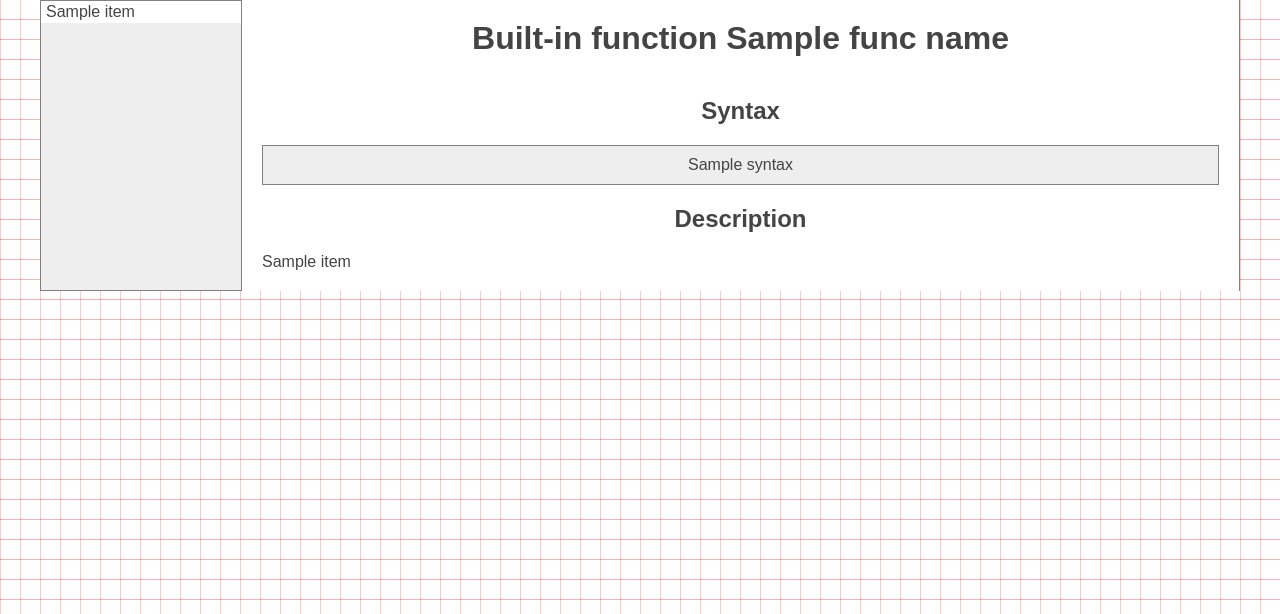
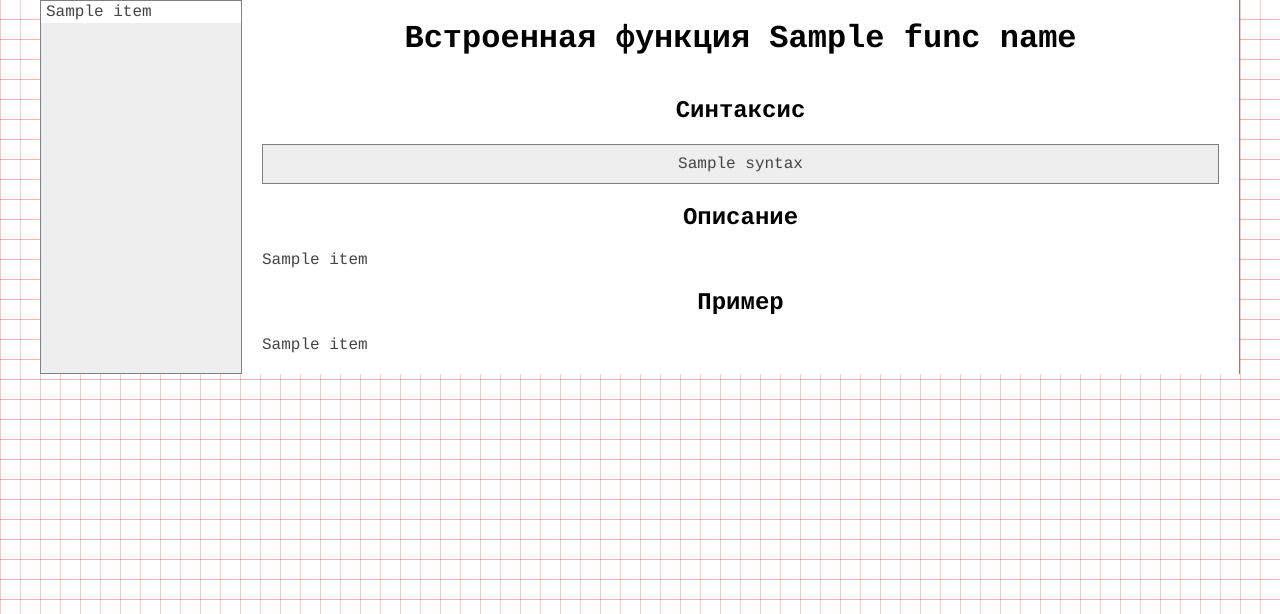
Before and after one commit to DimRv/studying, a Django app: template django/pypro/builtin_functions/templates/builtin_functions/detail.html in a window 1280 px wide. Shown: the top 614 px of the page. Run offline with Django 5.2, Linux system fonts and the light colour scheme; the template is opened without the code that fills it: most values are stand-ins (such as "Sample title", 1, 10 or a date in 2020).

Commit message:
06.01.2024

```diff
--- a/django/pypro/builtin_functions/static/builtin_functions/style.css
+++ b/django/pypro/builtin_functions/static/builtin_functions/style.css
@@ -2,7 +2,7 @@
     padding: 0;
     margin: 0;
     color: #444;
-    font-family: Arial;
+    font-family: "Courier", "Courier new", "Lucida Console", monospace;
 }
 a {
     text-decoration: none;
@@ -30,10 +30,12 @@ body {
 h1 {
     padding: 20px;
     text-align: center;
+    color: #000;
 }
 h2 {
     margin: 20px;
     text-align: center;
+    color: #000;
 }
 p {
     margin: 20px;
--- a/django/pypro/builtin_functions/templates/builtin_functions/detail.html
+++ b/django/pypro/builtin_functions/templates/builtin_functions/detail.html
@@ -2,11 +2,15 @@
 <div class="flex-block">
 {% include "builtin_functions/functions_nav.html" %}
 <main>
-  <h1>Built-in function {{func_name}}</h1>
-  <h2>Syntax</h2>
+  <h1>Встроенная функция {{func_name}}</h1>
+  <h2>Синтаксис</h2>
   <div class="syntax">{{syntax}}</div>
-  <h2>Description</h2>
+  <h2>Описание</h2>
   {% for item in description %}
+  <p>{{ item }}</p>
+  {% endfor %}
+  <h2>Пример</h2>
+  {% for item in example %}
   <p>{{ item }}</p>
   {% endfor %}
 </main>
```
Also changed, not shown: django/pypro/builtin_functions/views.py (+24 -1 lines).
